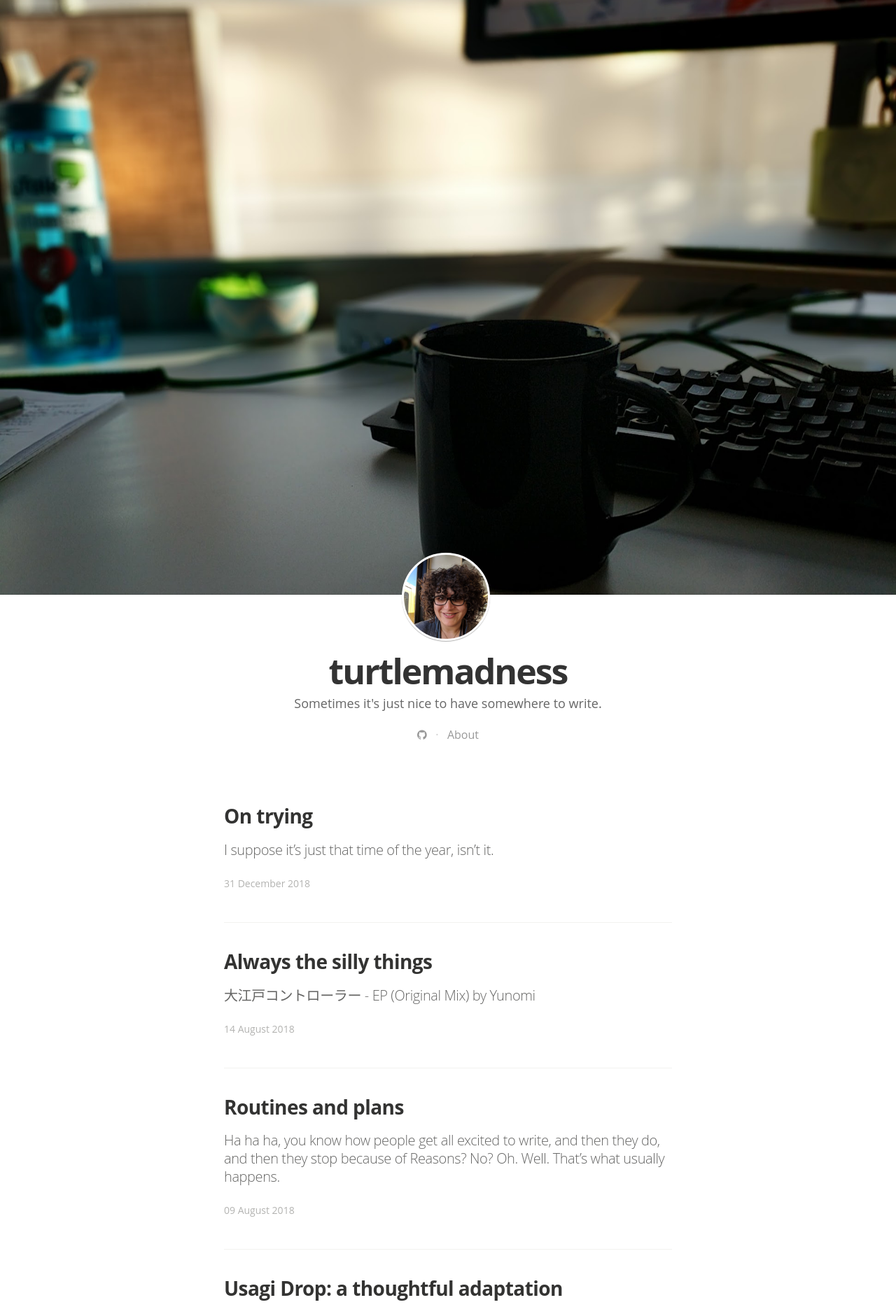
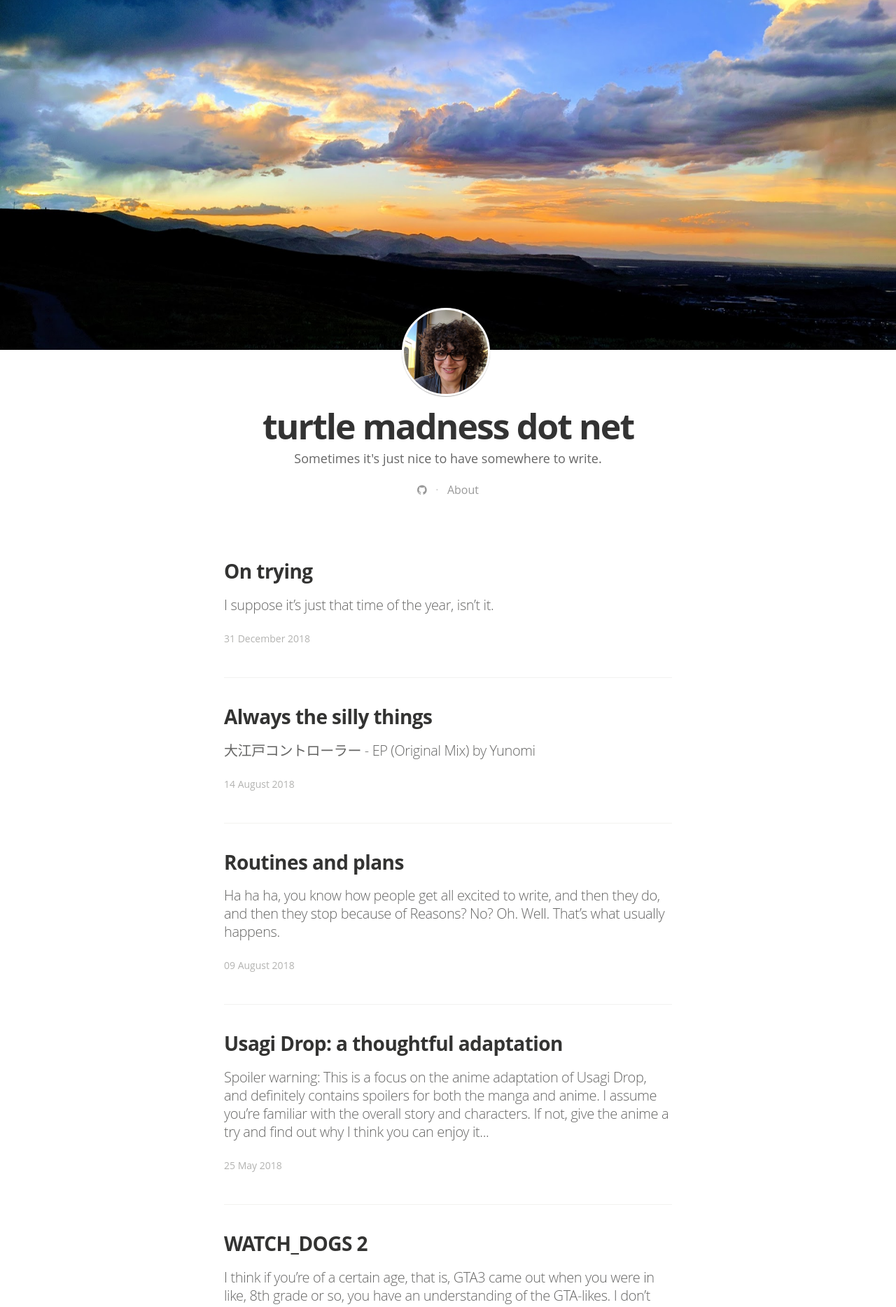
Before and after one commit to AprilElizabeth/aprilelizabeth.github.io, a Jekyll site: the page built from index.html, in a window 1280 px wide. Shown: the top 1868 px of the page at 70% size. Built offline with Jekyll 4.4.1, drawn with Linux system fonts in a browser that asks for light colours; nearby versions of some CDN libraries; some web fonts are replaced; the list of posts is cut into pages by our own code.

Commit message:
Adding some pictures, changing the header and some other config variables. Removing some of the nonsense causing liquid errors.

```diff
--- a/_config.yml
+++ b/_config.yml
@@ -4,7 +4,7 @@ gems:
   - jekyll-paginate
 
 # Site settings
-title: "turtlemadness"
+title: "turtle madness dot net"
 description: >
    Sometimes it's just nice to have somewhere to write.
 
@@ -13,7 +13,7 @@ logo: "/assets/images/yrstruly.jpg"
 #float_logo: false # true, false (default)
 
 # blog cover
-cover: "/assets/images/asahi_header.jpg"
+cover: "/assets/images/mountaintop_header.jpg"
 
 name: 'April'
 author: 'April'
--- a/css/main.sass
+++ b/css/main.sass
@@ -59,7 +59,7 @@ body
     background-repeat: no-repeat
 
 .teaserimage
-  height: 850px
+  height: 500px
   position: relative
   overflow: hidden
   background-color: #000
```
Also changed, not shown: _layouts/post.html (+2 -5 lines), assets/images/bike_header.jpg (added), assets/images/leafy_header.jpg (added), assets/images/mountaintop_header.jpg (added), assets/images/sunset_header.jpg (added).
